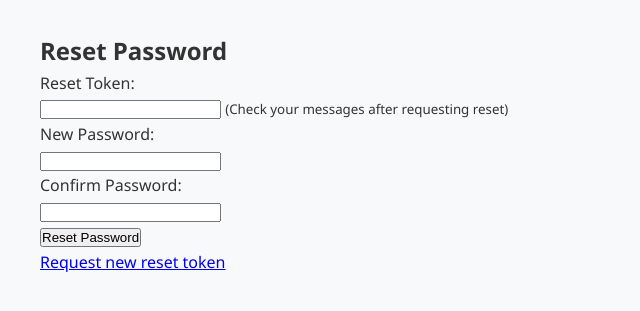
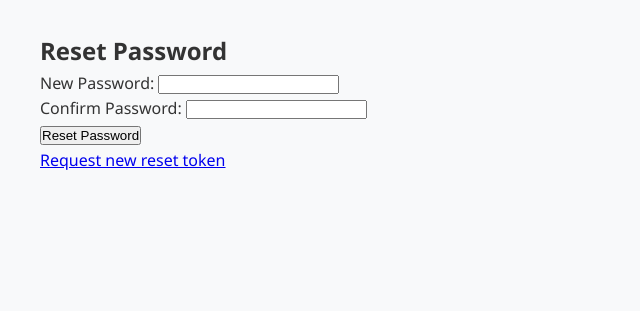
Before and after one commit to kokorohoriuchi/cybersecurity-project, a Flask app: page /reset_password in a window 1280 px wide. Shown: the part 70-381 px from the top of the page, without its empty margins (0-640 px from the left). Run offline with Flask 3, Linux system fonts and the light colour scheme.

Commit message:
Update resetpswd.html

```diff
--- a/templates/resetpswd.html
+++ b/templates/resetpswd.html
@@ -13,7 +13,7 @@
 {% endfor %}
 
 <!-- flaw: token in form -->
-<form action="/reset_password" method="post">
+<!--<form action="/reset_password" method="post">
   <p>
     <label for="token">Reset Token:</label><br />
     <input type="text" id="token" name="token" required />
@@ -28,9 +28,9 @@
     <input type="password" id="confirm_password" name="confirm_password" required />
   </p>
   <input type="submit" value="Reset Password" />
-</form>
+</form> -->
 
-<!-- fix: token in URL
+<!-- fix: token in URL -->
 <form method="POST" action="{{ url_for('reset_password', token=token) }}">
     <div>
         <label for="new_password">New Password:</label>
@@ -43,7 +43,7 @@
         <input type="password" id="confirm_password" name="confirm_password" required>
     </div>
     <button type="submit">Reset Password</button>
-</form> -->
+</form>
 
 <p><a href="{{ url_for('forgot_password') }}">Request new reset token</a></p>
 
```
